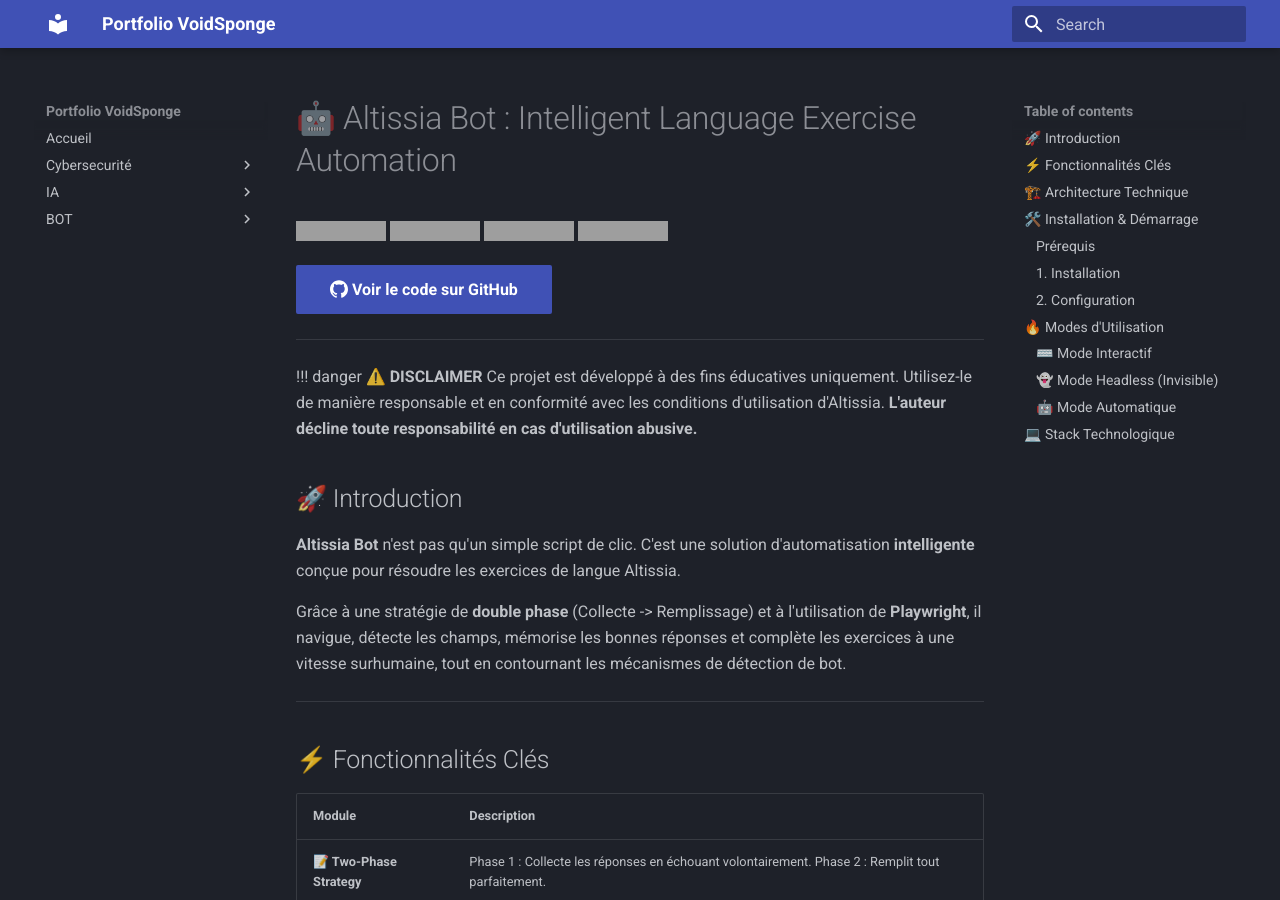
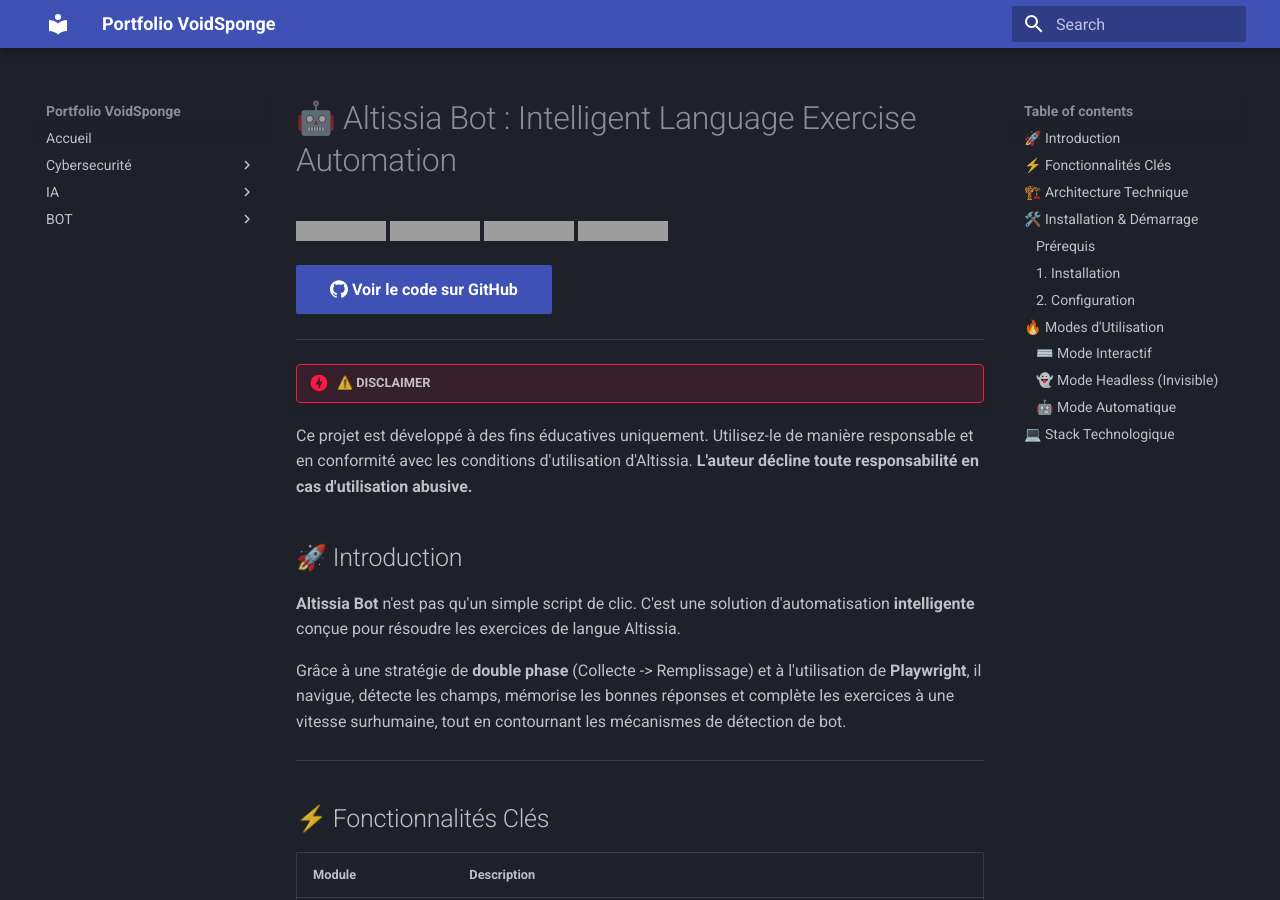
Before and after one commit to voidsponge/portfolio, an MkDocs documentation site: the page built from docs/bot/bot-altiez.md, in a window 1280 px wide and 900 px high, cut to the strip 0-900 px from the top of the window. Built offline with MkDocs 1.6.1 and Material for MkDocs 9.7.7, drawn with Linux system fonts in a browser that asks for light colours; grey boxes are pictures that could not be loaded.

Commit message:
Improve disclaimer section in bot-altiez.md
Updated disclaimer formatting for clarity.

```diff
--- a/docs/bot/bot-altiez.md
+++ b/docs/bot/bot-altiez.md
@@ -18,7 +18,8 @@
 [:simple-github: Voir le code sur GitHub](https://github.com/voidsponge/altiez){ .md-button .md-button--primary }
 
 ---
-!!! danger **⚠️ DISCLAIMER** Ce projet est développé à des fins éducatives uniquement. Utilisez-le de manière responsable et en conformité avec les conditions d'utilisation d'Altissia. **L'auteur décline toute responsabilité en cas d'utilisation abusive.**
+!!! danger "⚠️ DISCLAIMER"
+Ce projet est développé à des fins éducatives uniquement. Utilisez-le de manière responsable et en conformité avec les conditions d'utilisation d'Altissia. **L'auteur décline toute responsabilité en cas d'utilisation abusive.**
 
 ## 🚀 Introduction
 
```
